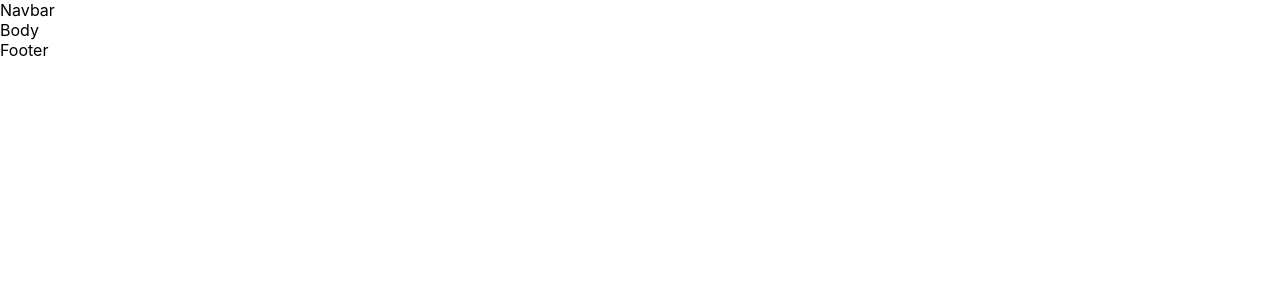
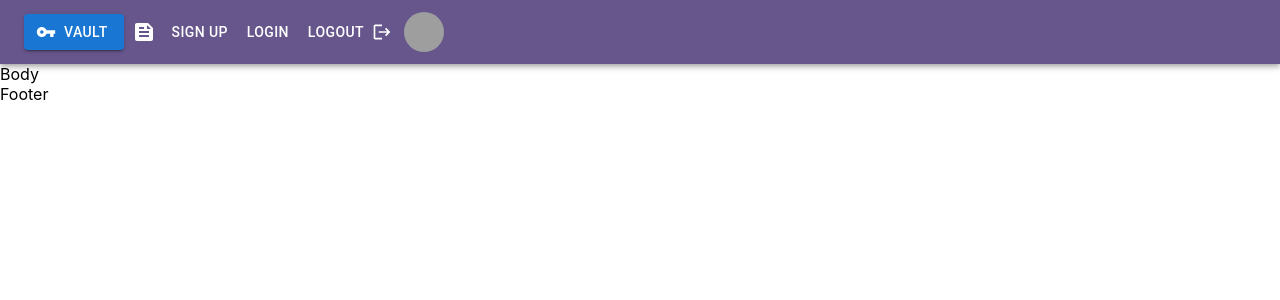
Before and after one commit to anshkush92/oAuth-Google-Meta-Github, a React (Create React App) app in the folder client/: page / in a window 1280 px wide. Shown: the top 300 px of the page. Built offline with nearby package versions, Linux system fonts and the light colour scheme; grey boxes are pictures that could not be loaded.

Commit message:
learnt how to add the icons in the menu list in the menu using the mataerial ui

```diff
--- a/client/src/components/Navbar.tsx
+++ b/client/src/components/Navbar.tsx
@@ -1,5 +1,24 @@
 // Test -------------------------- Importing the Packages ---------------------------------
-import React from "react";
+import { useState } from "react";
+import {
+  AppBar,
+  Box,
+  Toolbar,
+  Button,
+  IconButton,
+  Tooltip,
+  Avatar,
+  Menu,
+  MenuItem,
+  ListItemIcon,
+  ListItemText,
+} from "@mui/material";
+
+import VpnKeyIcon from "@mui/icons-material/VpnKey";
+import FeedIcon from "@mui/icons-material/Feed";
+import AccountCircleIcon from "@mui/icons-material/AccountCircle";
+import LogoutIcon from "@mui/icons-material/Logout";
+import SettingsIcon from "@mui/icons-material/Settings";
 
 // Test -------------------------- Importing the styles / other components ----------------
 
@@ -7,7 +26,82 @@ import React from "react";
 
 // Test -------------------------- The current component ----------------------------------
 const Navbar = () => {
-  return <div>Navbar</div>;
+  const [anchorElement, setAnchorElement] = useState<null | HTMLElement>(null);
+  const open = Boolean(anchorElement);
+
+  const avatarMenuOpenClick = (event: React.MouseEvent<HTMLButtonElement>) => {
+    setAnchorElement(event?.currentTarget);
+  };
+
+  const avatarMenuCloseClick = () => {
+    setAnchorElement(null);
+  };
+
+  return (
+    <Box>
+      <AppBar position="static">
+        <Toolbar sx={{ backgroundColor: "#67568c" }}>
+          <Button
+            variant="contained"
+            sx={{ color: "white" }}
+            startIcon={<VpnKeyIcon sx={{ color: "white" }}></VpnKeyIcon>}
+          >
+            Vault
+          </Button>
+          <Tooltip title="See all the blogs" arrow>
+            <IconButton>
+              <FeedIcon sx={{ color: "white" }}></FeedIcon>
+            </IconButton>
+          </Tooltip>
+
+          <Button sx={{ color: "white" }}>Sign Up</Button>
+          <Button sx={{ color: "white" }}>Login</Button>
+          <Button sx={{ color: "white" }} endIcon={<LogoutIcon></LogoutIcon>}>
+            Logout
+          </Button>
+
+          <Tooltip title="Click to get different menu items">
+            <>
+              <IconButton onClick={avatarMenuOpenClick}>
+                <Avatar
+                  src="https://mui.com/static/images/avatar/2.jpg"
+                  alt="Ansh Singh"
+                ></Avatar>
+              </IconButton>
+
+              <Menu
+                open={open}
+                anchorEl={anchorElement}
+                onClose={avatarMenuCloseClick}
+                disableScrollLock
+              >
+                <MenuItem onClick={avatarMenuCloseClick}>
+                  <ListItemIcon>
+                    <AccountCircleIcon></AccountCircleIcon>
+                  </ListItemIcon>
+                  <ListItemText>Profile</ListItemText>
+                </MenuItem>
+
+                <MenuItem onClick={avatarMenuCloseClick}>
+                  <ListItemIcon>
+                    <SettingsIcon></SettingsIcon>
+                  </ListItemIcon>
+                  <ListItemText>Settings</ListItemText>
+                </MenuItem>
+
+                <MenuItem onClick={avatarMenuCloseClick}>
+                  <ListItemIcon>
+                    <LogoutIcon></LogoutIcon>
+                  </ListItemIcon>
+                  <ListItemText>Logout</ListItemText>
+                </MenuItem>
+              </Menu>
+            </>
+          </Tooltip>
+        </Toolbar>
+      </AppBar>
+    </Box>
+  );
 };
 
 // Test -------------------------- Exporting the current component ------------------------
```
